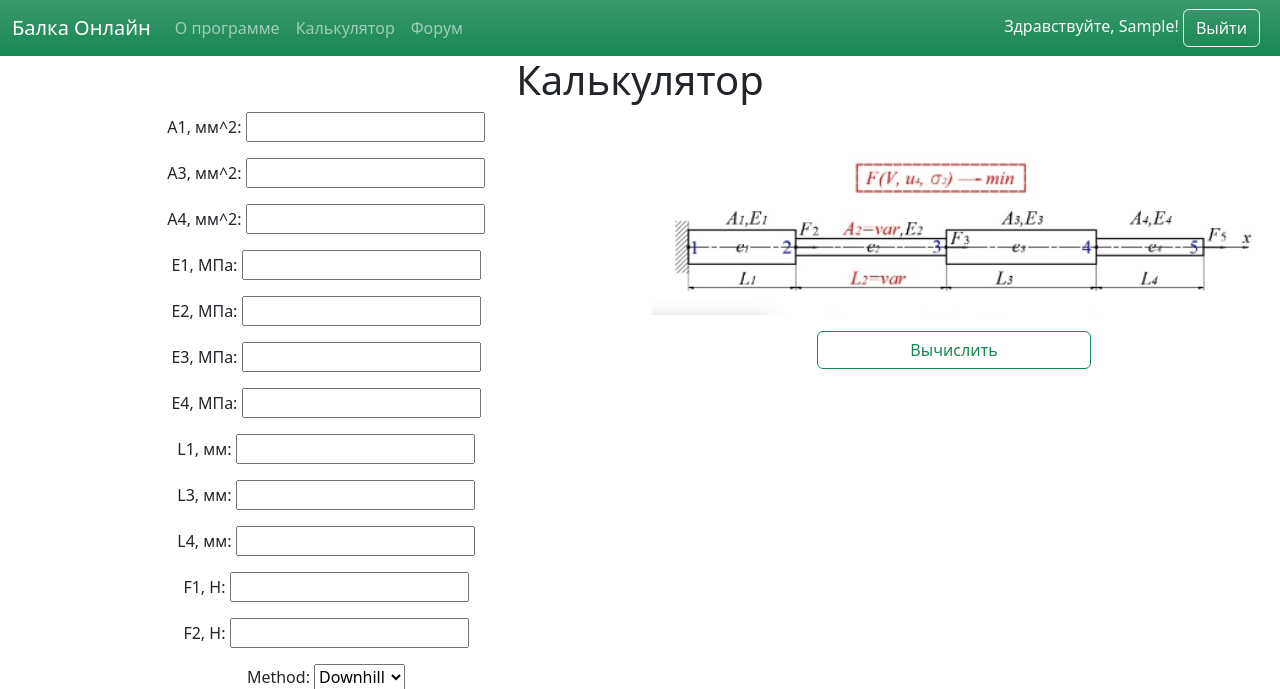
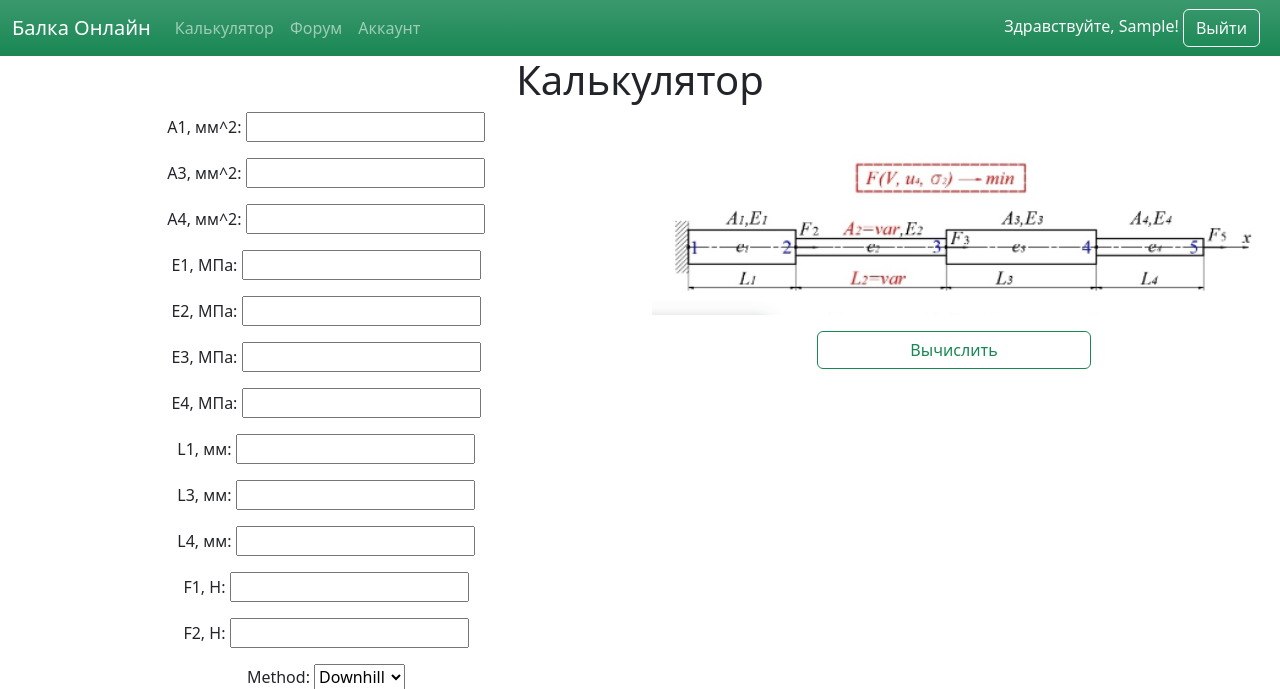
Before and after one commit to Ship-Vano/balkapp, a Django app: page /work/ in a window 1280 px wide. Shown: the top 689 px of the page. Run offline with Django 4.2, Linux system fonts and the light colour scheme; the visitor is signed in with stand-in values (Sample User, id 1).

Commit message:
Changed navbar

```diff
--- a/BeamApp/account/templates/account/about.html
+++ b/BeamApp/account/templates/account/about.html
@@ -6,4 +6,8 @@
   <h1>Информация о программе</h1>
   <p>Добро пожаловать в программу расчётов балки.
     Для использования калькулятора перейдите в соответствующий раздел</p>
+
+  <div class="text-center">
+    <img src="static/engineer.png" class="rounded" alt="engineer">
+  </div>
 {% endblock %}
--- a/BeamApp/account/templates/base.html
+++ b/BeamApp/account/templates/base.html
@@ -16,14 +16,14 @@
       <div class="collapse navbar-collapse" id="navbarSupportedContent">
         {% if request.user.is_authenticated %}
           <ul class="navbar-nav me-auto mb-2 mb-lg-0">
-            <li class="nav-item">
-            <a class="nav-link" aria-current="page" href="{% url "about" %}">О программе</a>
-          </li>
           <li class="nav-item">
             <a class="nav-link" href="{% url "work:work" %}">Калькулятор</a>
           </li>
           <li class="nav-item">
             <a class="nav-link" href="#">Форум</a>
+          </li>
+          <li class="nav-item">
+            <a class="nav-link" href="{% url "login" %}">Аккаунт</a>
           </li>
         </ul>
           {% endif %}
```
